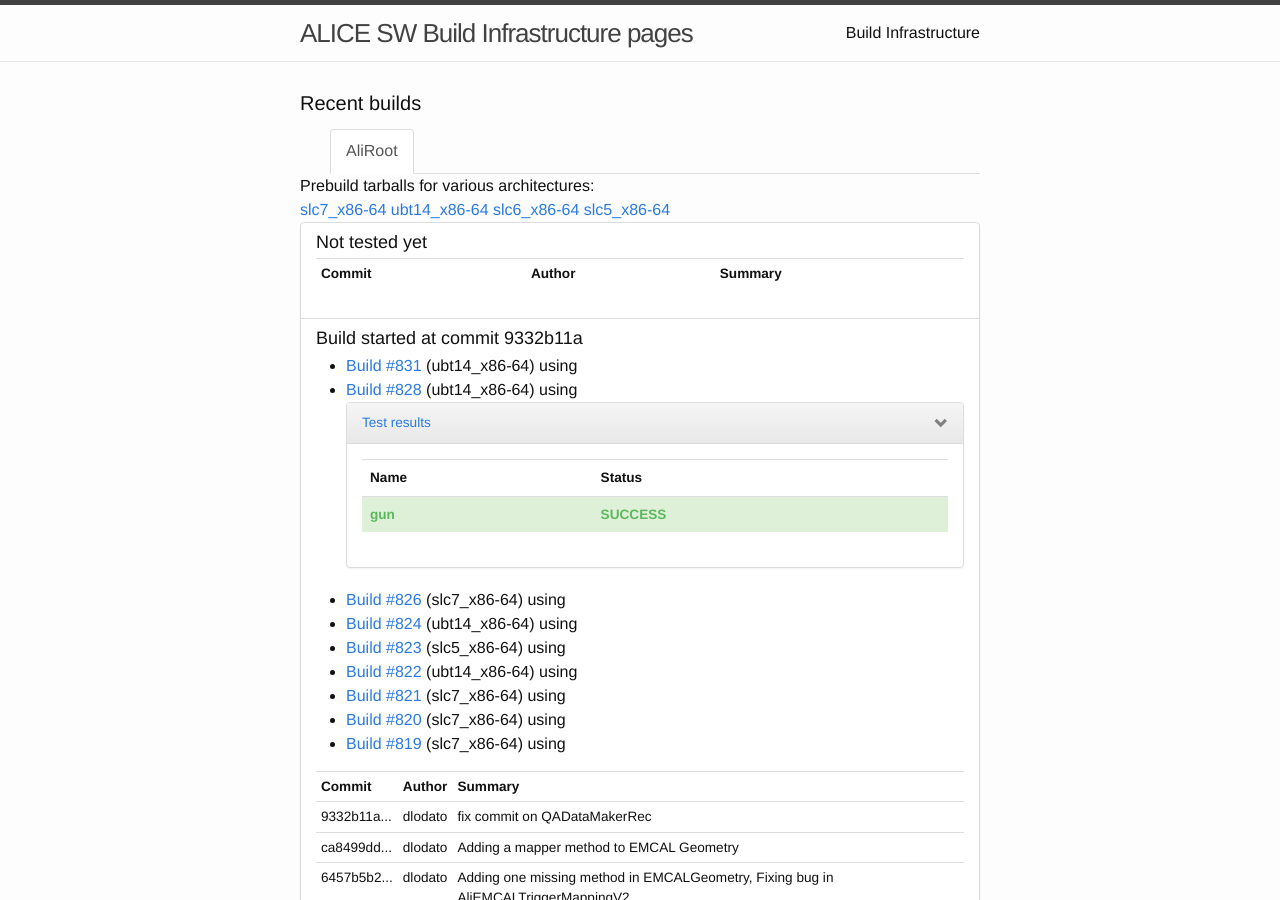
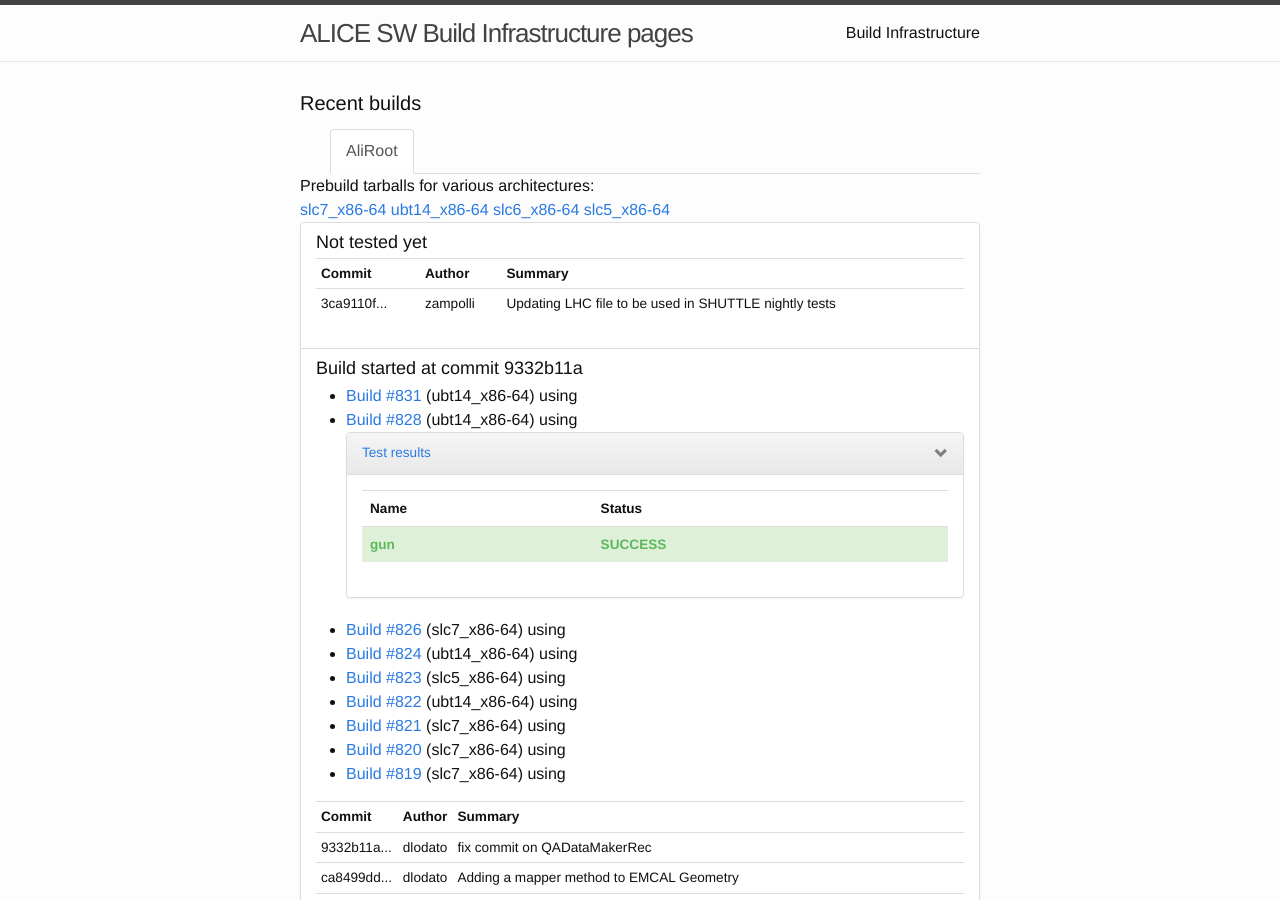
Before and after one commit to alisw/alisw.github.io, a Jekyll site: the page built from index.html, in a window 1280 px wide and 900 px high. Built offline with Jekyll 4.4.1, drawn with Linux system fonts in a browser that asks for light colours; nearby versions of some CDN libraries.

Commit message:
Updated results.

```diff
--- a/_data/commits-aliroot-master.yaml
+++ b/_data/commits-aliroot-master.yaml
@@ -1,3 +1,8 @@
+-
+ commit: "3ca9110f22c9dc929e3cc8024d9a2a80cf42dfe4"
+ message: >-
+    Updating LHC file to be used in SHUTTLE nightly tests
+ author: !!str zampolli
 -
  commit: "9332b11a0eba725a8750b90b1b00acf7110c64ad"
  message: >-
```
